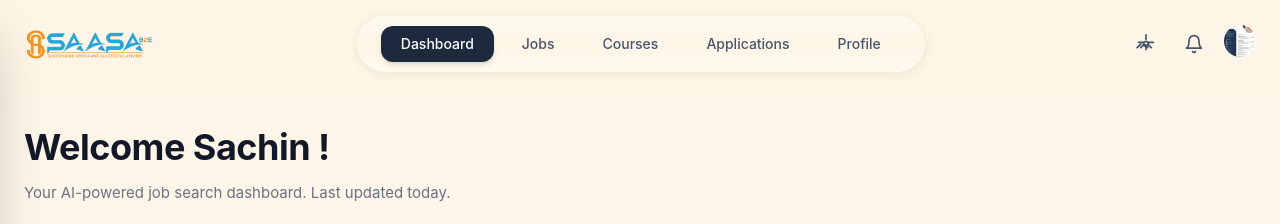
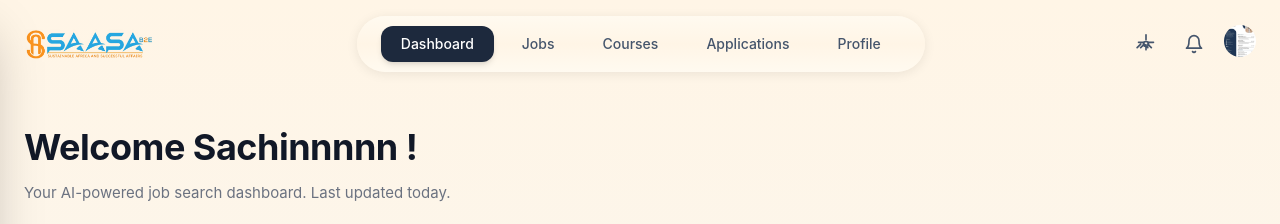
Before and after one commit to Aitik-official/Phase-1, a Next.js app: page /candidate-dashboard in a window 1280 px wide. Shown: the top 224 px of the page. Built offline with nearby package versions, Linux system fonts and the light colour scheme.

Commit message:
login update

```diff
--- a/src/app/candidate-dashboard/page.tsx
+++ b/src/app/candidate-dashboard/page.tsx
@@ -441,7 +441,7 @@ export default function CandidateDashboardPage() {
                 letterSpacing: "-0.5px",
               }}
             >
-              Welcome Sachin !
+              Welcome Sachinnnnn !
             </h1>
             <p
               style={{
```
Lines whose indentation alone changed are shown as unchanged.
